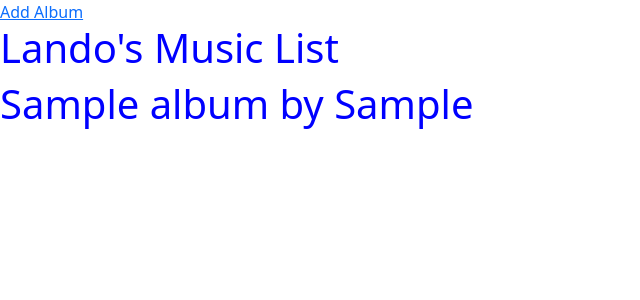
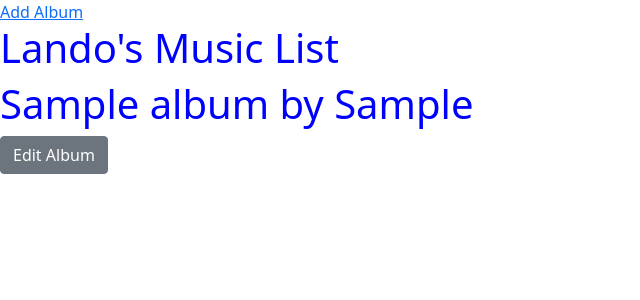
Before and after one commit to Momentum-Team-14/django-music-collection-orlandorios, a Django app: page /albums/1 in a window 1280 px wide. Shown: the top 300 px of the page, without its empty margins (0-640 px from the left). Run offline with Django 4.2, Linux system fonts and the light colour scheme; tables that the repository leaves empty hold one stand-in row (values such as "Sample post").

Commit message:
added edit artist/album function and link

```diff
--- a/albums/urls.py
+++ b/albums/urls.py
@@ -5,4 +5,5 @@ urlpatterns = [
     path('', views.album_list, name='album_list'),
     path('albums/<int:pk>', views.album_detail, name='album_detail'),
     path('albums/new/', views.create_album, name='create_album'),
+    path('albums/<int:pk>/edit/', views.album_edit, name='album_edit'),
 ]
--- a/albums/views.py
+++ b/albums/views.py
@@ -22,3 +22,14 @@ def create_album(request):
     else:
         form = AlbumForm()
     return render (request, 'albums/create_album.html', {'form':form})
+
+def album_edit(request, pk):
+    album = get_object_or_404(Album, pk=pk)
+    if request.method == "POST":
+        form = AlbumForm(request.POST, instance=album)
+        if form.is_valid():
+            album = form.save()
+            return redirect('album_detail', pk=album.pk)
+    else:
+        form = AlbumForm(instance=album)
+    return render(request, 'albums/album_edit.html', {'form': form})
--- a/templates/albums/album_detail.html
+++ b/templates/albums/album_detail.html
@@ -4,5 +4,10 @@
 
 {% block content %}
         <h1>{{ album }}</h1>
+        <aside class="actions">
+                <a class="btn btn-secondary" href="{% url 'album_edit' pk=album.pk %}">
+                Edit Album
+                </a>
+        </aside>
 
 {% endblock %}
```
Also changed, not shown: templates/albums/album_edit.html (added, +9 -0 lines).
